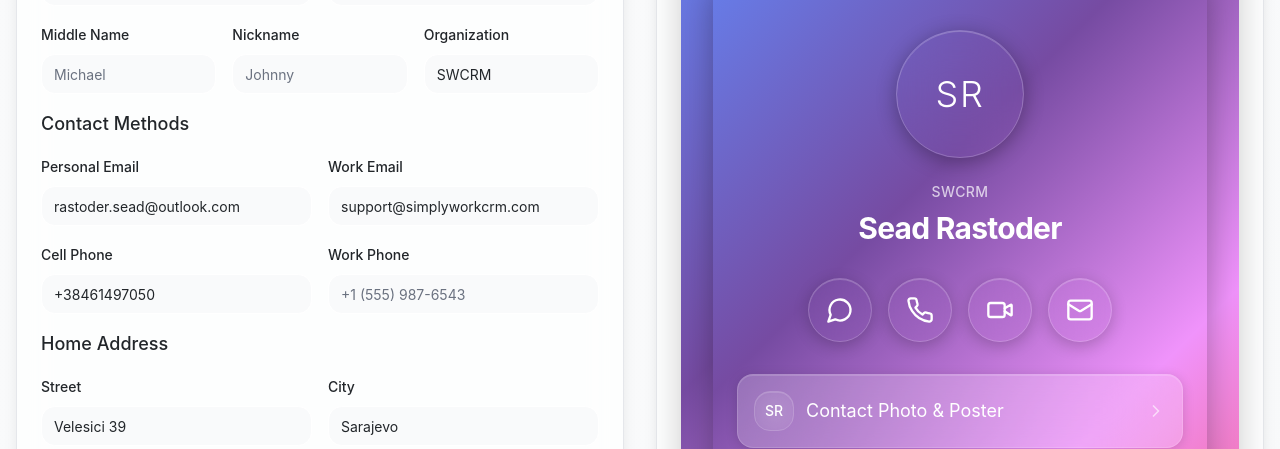
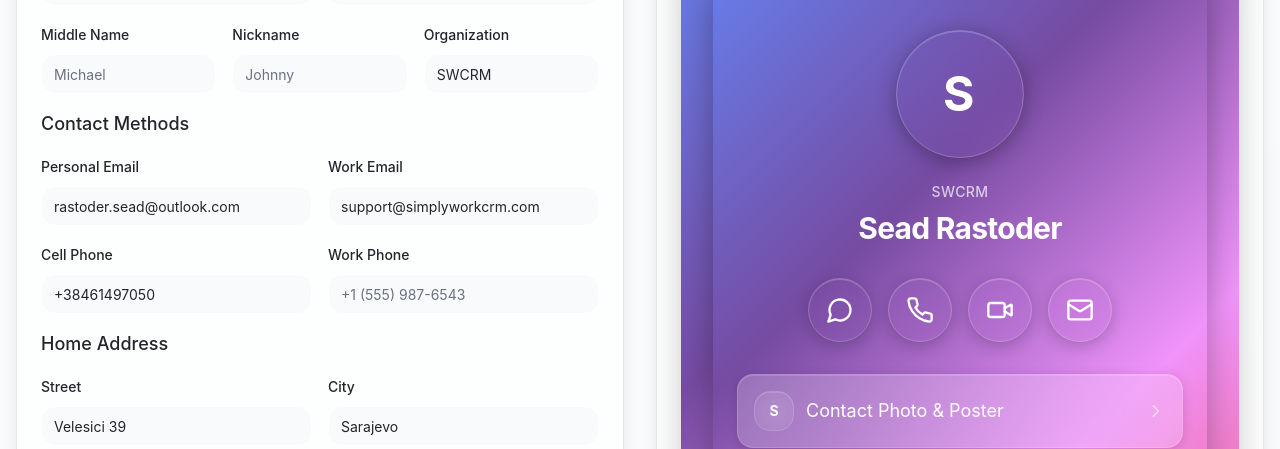
Before and after one commit to SimplyWorkCRM/swcrm-vcf-generator, a React (Vite) app: page / in a window 1280 px wide. Shown: the part 351-800 px from the top of the page. Built offline with nearby package versions, Linux system fonts and the light colour scheme; the HTML template or start-up script is replaced by a standard one.

Commit message:
Refine avatar initials

```diff
--- a/src/components/IOSContactPreview.tsx
+++ b/src/components/IOSContactPreview.tsx
@@ -19,8 +19,8 @@ export const IOSContactPreview = ({ contact }: IOSContactPreviewProps) => {
 
   // Get initials for avatar
   const getInitials = () => {
-    if (contact.first_name || contact.last_name) {
-      return `${contact.first_name?.[0] || ''}${contact.last_name?.[0] || ''}`.toUpperCase();
+    if (contact.first_name) {
+      return contact.first_name[0].toUpperCase();
     }
     return fullName?.[0]?.toUpperCase() || 'C';
   };
@@ -30,7 +30,7 @@ export const IOSContactPreview = ({ contact }: IOSContactPreviewProps) => {
       {/* Header with large profile photo */}
       <div className="text-center mb-8 pt-8">
         <div className="w-32 h-32 glass-avatar mx-auto mb-6 flex items-center justify-center">
-          <span className="text-white text-4xl font-light tracking-wider">
+          <span className="text-white text-5xl font-bold tracking-wider">
             {getInitials()}
           </span>
         </div>
@@ -72,7 +72,7 @@ export const IOSContactPreview = ({ contact }: IOSContactPreviewProps) => {
       <div className="glass-section mb-4 flex items-center justify-between">
         <div className="flex items-center gap-3">
           <div className="w-10 h-10 glass-mini-avatar flex items-center justify-center">
-            <span className="text-white text-sm font-medium">
+            <span className="text-white text-sm font-bold">
               {getInitials()}
             </span>
           </div>
```
